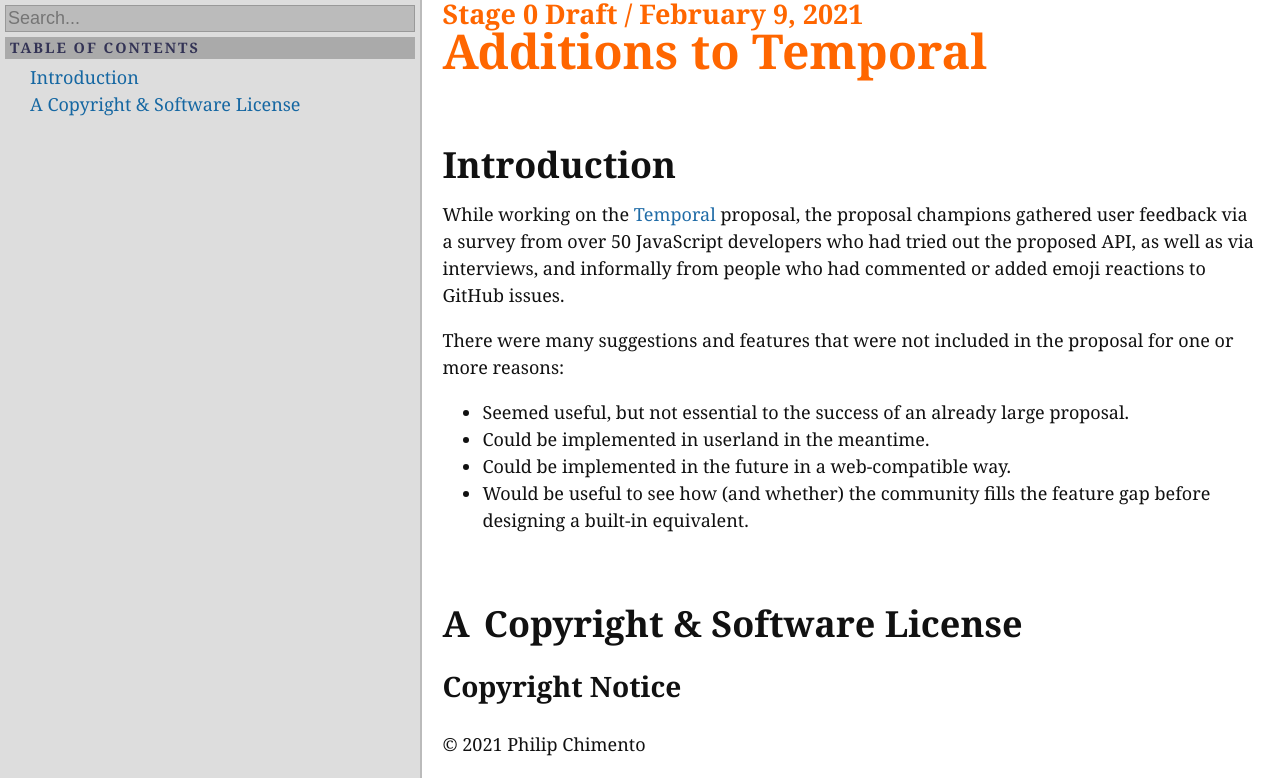
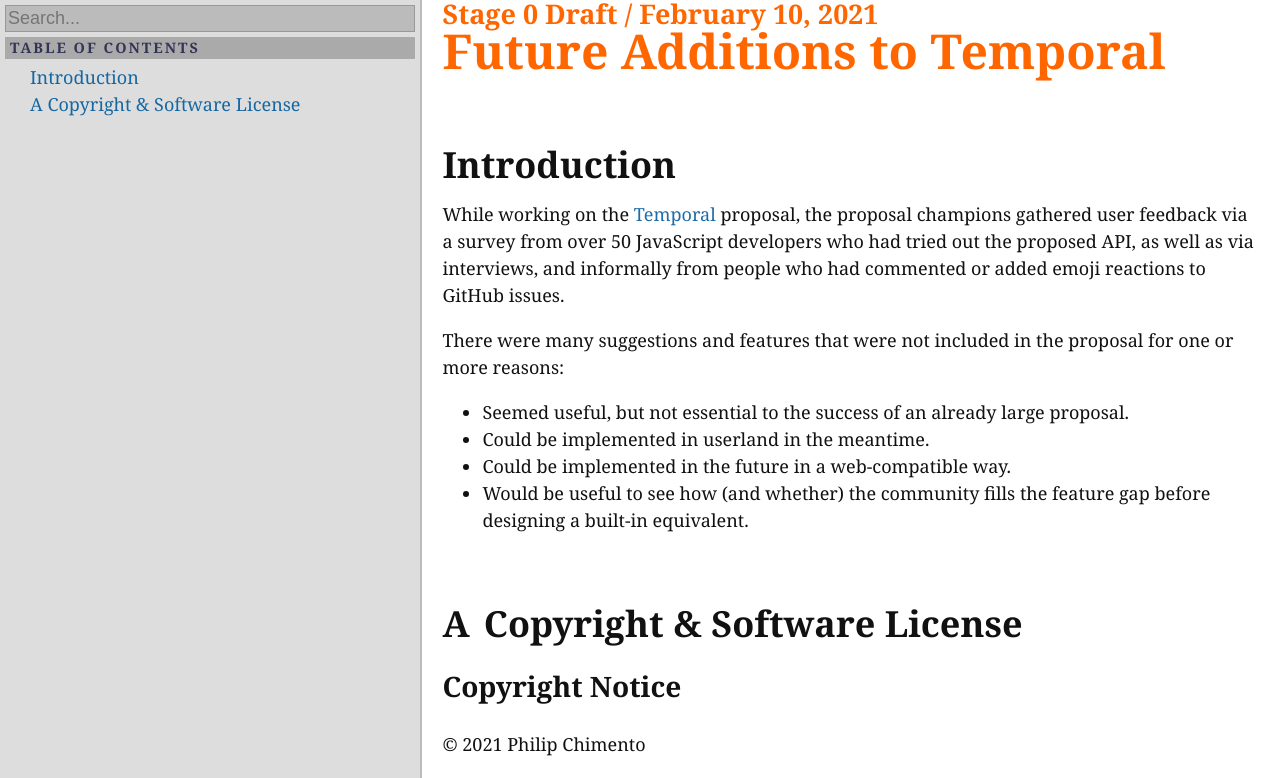
Before and after one commit to js-temporal/proposal-temporal-v2, a website: page index.html in a window 1280 px wide. Shown: the top 778 px of the page. Drawn offline with nearby package versions, Linux system fonts and the light colour scheme.

Commit message:
fixup: [spec] `npm run build`

```diff
--- a/index.html
+++ b/index.html
@@ -1,7 +1,7 @@
 <!doctype html>
 <head><meta charset="utf-8">
 <link rel="stylesheet" href="https://cdnjs.cloudflare.com/ajax/libs/highlight.js/8.4/styles/github.min.css">
-<title>Additions to Temporal</title><script type="application/json" id="sdo-map">{}</script><script type="application/json" id="menu-search-biblio">[{"type":"clause","id":"sec-temporalv2-intro","aoid":null,"title":"Introduction","titleHTML":"Introduction","number":"","namespace":"<no location>","location":"","referencingIds":[],"key":"Introduction"},{"type":"clause","id":"sec-copyright-and-software-license","aoid":null,"title":"Copyright & Software License","titleHTML":"Copyright &amp; Software License","number":"A","namespace":"<no location>","location":"","referencingIds":[],"key":"Copyright & Software License"}]</script><script>'use strict';
+<title>Future Additions to Temporal</title><script type="application/json" id="sdo-map">{}</script><script type="application/json" id="menu-search-biblio">[{"type":"clause","id":"sec-temporalv2-intro","aoid":null,"title":"Introduction","titleHTML":"Introduction","number":"","namespace":"<no location>","location":"","referencingIds":[],"key":"Introduction"},{"type":"clause","id":"sec-copyright-and-software-license","aoid":null,"title":"Copyright & Software License","titleHTML":"Copyright &amp; Software License","number":"A","namespace":"<no location>","location":"","referencingIds":[],"key":"Copyright & Software License"}]</script><script>'use strict';
 
 var sdoBox = {
   init: function () {
@@ -2246,7 +2246,7 @@
     display: none;
   }
 }
-</style></head><body><div id="menu-toggle">☰</div><div id="menu-spacer"></div><div id="menu"><div id="menu-search"><input type="text" id="menu-search-box" placeholder="Search..."><div id="menu-search-results" class="inactive"></div></div><div id="menu-pins"><div class="menu-pane-header">Pins</div><ul id="menu-pins-list"></ul></div><div class="menu-pane-header">Table of Contents</div><div id="menu-toc"><ol class="toc"><li><span class="item-toggle-none"></span><a href="#sec-temporalv2-intro" title="Introduction">Introduction</a></li><li><span class="item-toggle-none"></span><a href="#sec-copyright-and-software-license" title="Copyright &amp; Software License"><span class="secnum">A</span> Copyright &amp; Software License</a></li></ol></div></div><div id="spec-container"><h1 class="version first">Stage 0 Draft / February 9, 2021</h1><h1 class="title">Additions to Temporal</h1>
+</style></head><body><div id="menu-toggle">☰</div><div id="menu-spacer"></div><div id="menu"><div id="menu-search"><input type="text" id="menu-search-box" placeholder="Search..."><div id="menu-search-results" class="inactive"></div></div><div id="menu-pins"><div class="menu-pane-header">Pins</div><ul id="menu-pins-list"></ul></div><div class="menu-pane-header">Table of Contents</div><div id="menu-toc"><ol class="toc"><li><span class="item-toggle-none"></span><a href="#sec-temporalv2-intro" title="Introduction">Introduction</a></li><li><span class="item-toggle-none"></span><a href="#sec-copyright-and-software-license" title="Copyright &amp; Software License"><span class="secnum">A</span> Copyright &amp; Software License</a></li></ol></div></div><div id="spec-container"><h1 class="version first">Stage 0 Draft / February 10, 2021</h1><h1 class="title">Future Additions to Temporal</h1>
 
 <emu-intro id="sec-temporalv2-intro">
   <h1>Introduction</h1>
```
